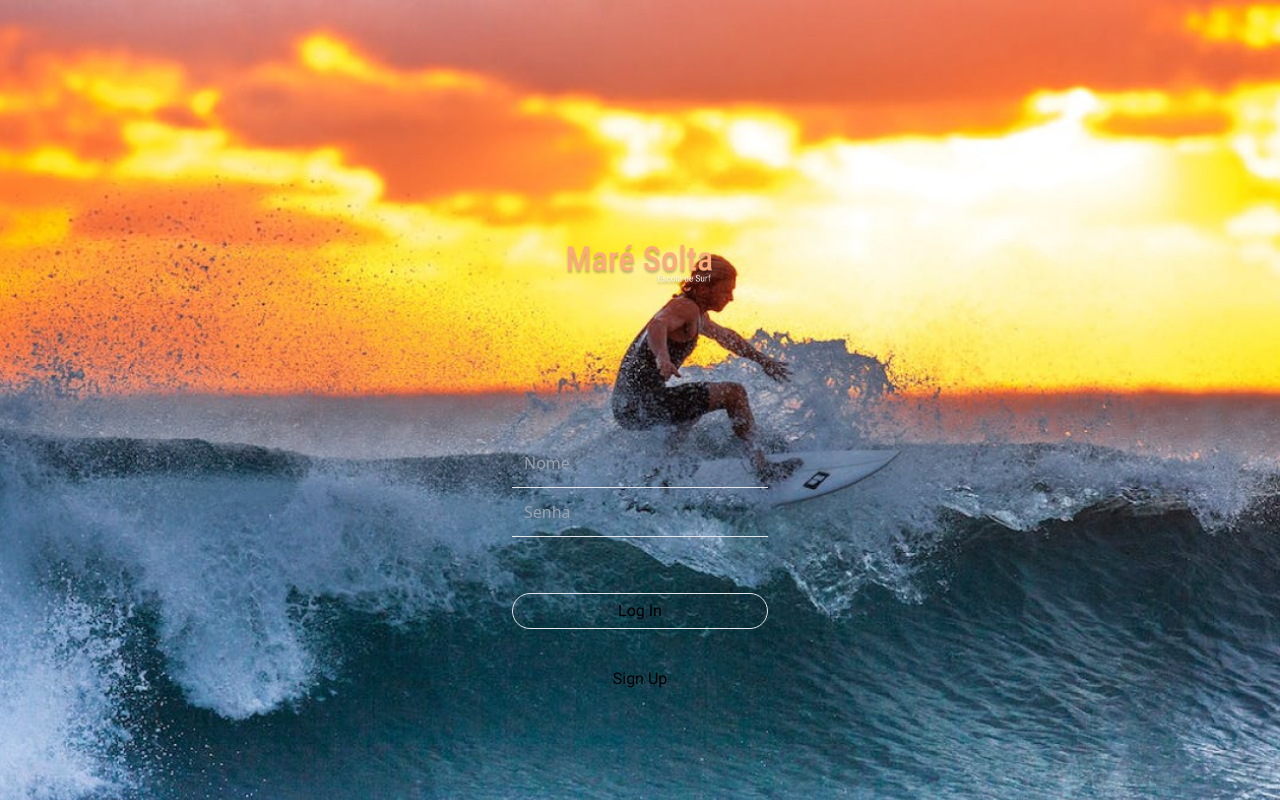
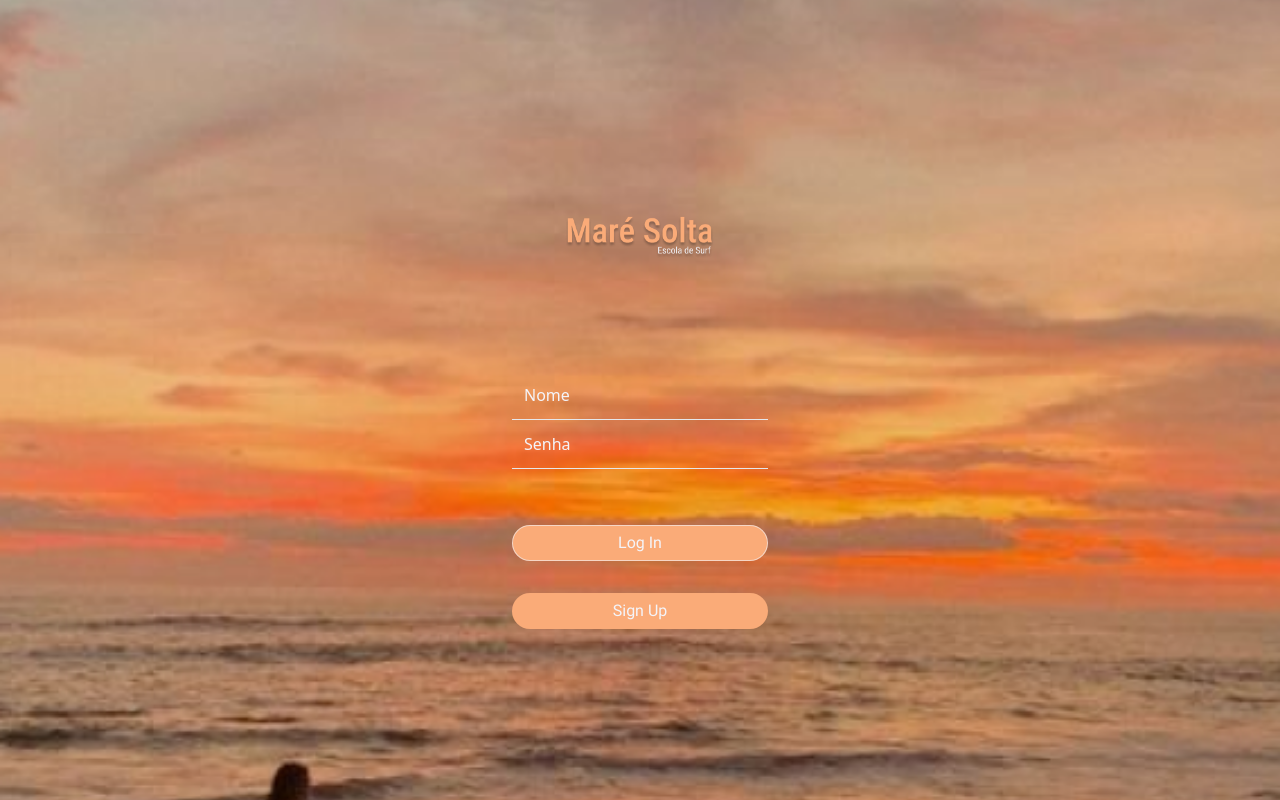
Before and after one commit to Ludelmutti97/Hackathon, a Next.js app: page / in a window 1280 px wide. Built offline with nearby package versions, Linux system fonts and the light colour scheme.

Commit message:
changedstuff

```diff
--- a/src/components/Button.js
+++ b/src/components/Button.js
@@ -6,9 +6,8 @@ export default function Button({ text, border, color, path }) {
 
     return (
         <button
-            className={`rounded-full w-64 h-9 text-base text-contrastOffWhite font-robotoRegular bg-${
-                color ? color : "transparent"
-            } ${border && "border border-contrastOffWhite border-opacity-60"}`}
+            className={`rounded-full w-64 h-9 text-base text-branco font-robotoRegular bg-loginButton
+            } ${border && "border border-branco border-opacity-60"}`}
         >
             {text}
         </button>
--- a/src/components/EventCard.js
+++ b/src/components/EventCard.js
@@ -11,6 +11,7 @@ export default function GameCard({
     signToEvent,
     beachId,
     unsubscribe,
+    hour
 
 }) {
     const [beachInfo, setBeachInfo] = useState([]);
--- a/src/components/LoginForm.js
+++ b/src/components/LoginForm.js
@@ -38,14 +38,14 @@ export default function LoginForm(props) {
                 type="text"
                 onChange={(e) => handleChange(e.target.value, "name")}
                 placeholder="Nome"
-                className="bg-transparent placeholder-contrastOffWhite w-64 border-b p-3 border-contrastOffWhite"
+                className="bg-transparent placeholder-branco w-64 border-b p-3 border-contrastOffWhite"
             ></input>
             <input
                 value={state.password}
                 onChange={(e) => handleChange(e.target.value, "password")}
                 type="password"
                 placeholder="Senha"
-                className="bg-transparent placeholder-contrastOffWhite w-64 border-b border-contrastOffWhite p-3"
+                className="bg-transparent placeholder-branco w-64 border-b border-contrastOffWhite p-3"
             ></input>
             </div>
         </form>
--- a/src/pages/index.js
+++ b/src/pages/index.js
@@ -7,8 +7,8 @@ import Image from "next/image";
 export default function Login(props) {
     return (
         <div className="bg-login-bg w-screen  bg-cover bg-no-repeat bg-center h-screen">
-            <div className="h-screen w-full flex flex-col items-center justify-center gap-14 ">
-                <div className="text-contrastOffWhite mt-24 p-10">
+            <div className="h-screen w-full flex flex-col items-center justify-center gap-4 ">
+                <div className="text-contrastOffWhite mt-15 p-10">
                     <Image justify-center width={150} height={150} src={logo} />
                 </div>
                 <section className="text-center">
@@ -19,13 +19,13 @@ export default function Login(props) {
                     <div className="flex flex-col items-center gap-8">
                         <Link href={`/profile`}>
                             <Button
-                                color={"primary-orange"}
+                                color={"#FAAB78"}
                                 text={"Log In"}
                                 border={true}
                             />
                         </Link>
                         <Link href={`/`}>
-                            <Button text={"Sign Up"} color={"primary-orange"} />
+                            <Button text={"Sign Up"} color={""} />
                         </Link>
                     </div>
                 </section>
--- a/src/pages/login.js
+++ /dev/null
@@ -1,35 +0,0 @@
-import Button from "@/components/Button";
-import LoginForm from "@/components/LoginForm";
-import Link from "next/link";
-import { useEffect, useState } from "react";
-import logo from "/@/../public/images/Logo.png";
-import Image from "next/image";
-export default function Login(props) {
-    return (
-        <div className="bg-login-bg w-screen  bg-cover bg-no-repeat bg-center h-screen">
-            <div className="h-screen w-full flex flex-col items-center justify-center gap-14 ">
-                <div className="text-contrastOffWhite mt-24 p-10">
-                    <Image justify-center width={150} height={150} src={logo} />
-                </div>
-                <section className="text-center">
-                    <div className="m-14">
-                        <LoginForm />
-                    </div>
-
-                    <div className="flex flex-col items-center gap-8">
-                        <Link href={`/profile`}>
-                            <Button
-                                color={"primary-orange"}
-                                text={"Log In"}
-                                border={true}
-                            />
-                        </Link>
-                        <Link href={`/`}>
-                            <Button text={"Sign Up"} color={"primary-orange"} />
-                        </Link>
-                    </div>
-                </section>
-            </div>
-        </div>
-    );
-}
--- a/tailwind.config.js
+++ b/tailwind.config.js
@@ -12,7 +12,7 @@ module.exports = {
         "backgroundColor": "#E7C3AC",
         "card-color": 'rgba(232, 243, 214, 0.8)',
         "branco": "#F4F4F9",
-        "logginButton": "#FAAB78",
+        "loginButton": "#FAAB78",
         "titulo": "#FAAB78",
         "verde": "#489750",
         "amarelo": "#FFDD55",
```
Also changed, not shown: public/images/img.png.
